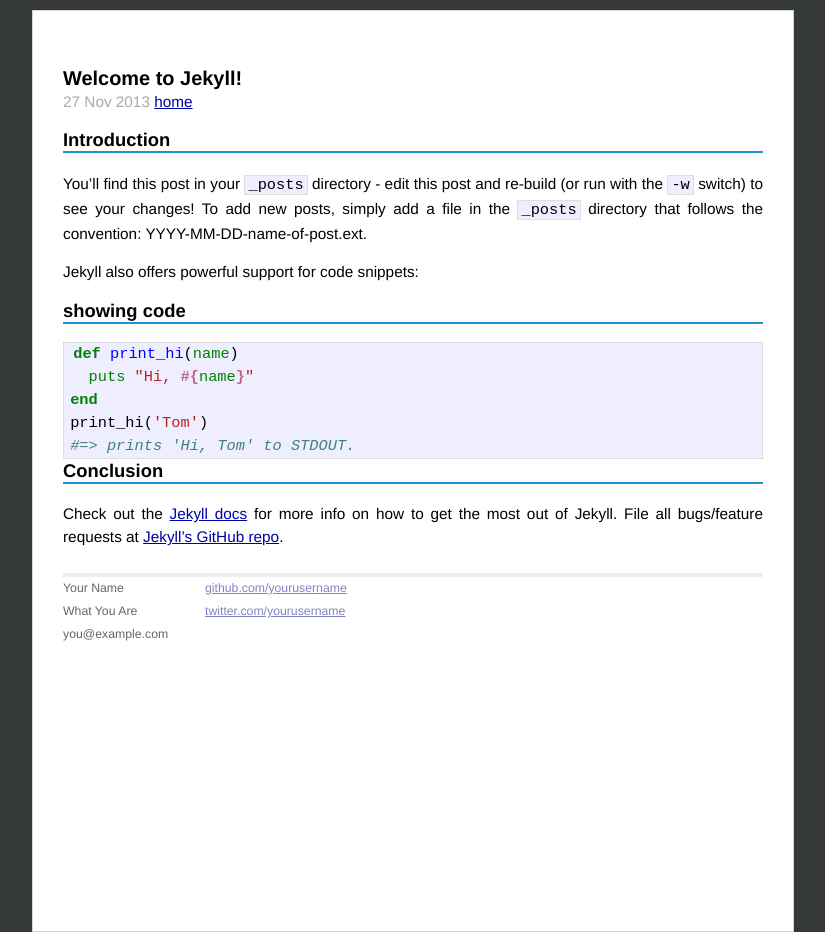
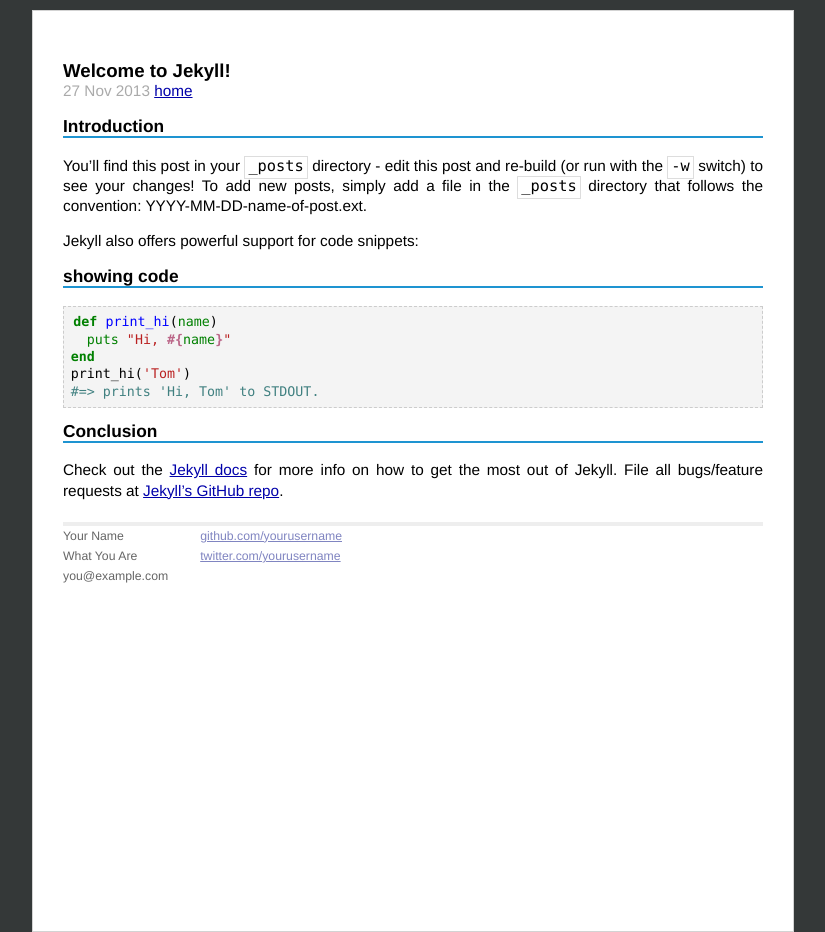
Before and after one commit to chenrushan/chenrushan.github.io, a Jekyll site: the page built from _posts/2013-11-27-welcome-to-jekyll.markdown, in a window 1280 px wide. Shown: the whole page, without its empty margins (227-1052 px from the left). Built offline with Jekyll 4.4.1, drawn with Linux system fonts in a browser that asks for light colours; Markdown is read by kramdown in place of the engine named in the settings.

Commit message:
change the css style of code block

```diff
--- a/css/main.css
+++ b/css/main.css
@@ -34,6 +34,7 @@
 
 p {
     margin-bottom: 1em;
+    font-size: 115%;
 }
 
 h1 {
@@ -46,11 +47,11 @@
 }
 
 h2 {
-    font-size: 1.3em;
+    font-size: 1.4em;
 }
 
 h3 {
-    font-size: 1.2em;
+    font-size: 1.3em;
     border-bottom-style: solid;
     border-bottom-width: 2px;
     border-color: #1e94d1;
@@ -84,7 +85,6 @@
 /*****************************************************************************/
 
 .site {
-  font-size: 115%;
   text-align: justify;
   margin: 3em auto 2em;
   line-height: 1.5em;
@@ -154,20 +154,27 @@
 /*****************************************************************************/
 
 /* standard */
+
+/* for block code */
 .post pre {
-  border: 1px solid #ddd;
-  background-color: #eef;
-  padding: 0 .4em;
+    padding: 0.5em;
+    margin-bottom: 1em;
+    font-family: monaco;
+    border-width: 1px;
+    border-color: #ccc;
+    border-style: dashed;
+    background-color: rgb(244, 244, 244);
+    line-height: 1.3em;
 }
 
 .post code {
-  border: 1px solid #ddd;
-  background-color: #eef;
-  padding: 0 .2em;
+    border: 1px solid #ddd;
+    font-family: monaco;
+    padding: 0em .2em .2em .2em;
 }
 
 .post pre code {
-  border: none;
+    border: none;
 }
 
 /* terminal */
--- a/css/syntax.css
+++ b/css/syntax.css
@@ -1,15 +1,15 @@
-.highlight .hll { background-color: #ffffcc }
-.highlight  { background: #f8f8f8; }
-.highlight .c { color: #408080; font-style: italic } /* Comment */
+/* .highlight .hll { background-color: #ffffcc } */
+/* .highlight  { background: #f8f8f8; } */
+.highlight .c { color: #408080; } /* Comment */
 .highlight .err { border: 1px solid #FF0000 } /* Error */
 .highlight .k { color: #008000; font-weight: bold } /* Keyword */
 .highlight .o { color: #666666 } /* Operator */
-.highlight .cm { color: #408080; font-style: italic } /* Comment.Multiline */
+.highlight .cm { color: #408080; } /* Comment.Multiline */
 .highlight .cp { color: #BC7A00 } /* Comment.Preproc */
-.highlight .c1 { color: #408080; font-style: italic } /* Comment.Single */
-.highlight .cs { color: #408080; font-style: italic } /* Comment.Special */
+.highlight .c1 { color: #408080; } /* Comment.Single */
+.highlight .cs { color: #408080; } /* Comment.Special */
 .highlight .gd { color: #A00000 } /* Generic.Deleted */
-.highlight .ge { font-style: italic } /* Generic.Emph */
+.highlight .ge { } /* Generic.Emph */
 .highlight .gr { color: #FF0000 } /* Generic.Error */
 .highlight .gh { color: #000080; font-weight: bold } /* Generic.Heading */
 .highlight .gi { color: #00A000 } /* Generic.Inserted */
@@ -46,7 +46,7 @@
 .highlight .mo { color: #666666 } /* Literal.Number.Oct */
 .highlight .sb { color: #BA2121 } /* Literal.String.Backtick */
 .highlight .sc { color: #BA2121 } /* Literal.String.Char */
-.highlight .sd { color: #BA2121; font-style: italic } /* Literal.String.Doc */
+.highlight .sd { color: #BA2121; } /* Literal.String.Doc */
 .highlight .s2 { color: #BA2121 } /* Literal.String.Double */
 .highlight .se { color: #BB6622; font-weight: bold } /* Literal.String.Escape */
 .highlight .sh { color: #BA2121 } /* Literal.String.Heredoc */
```
